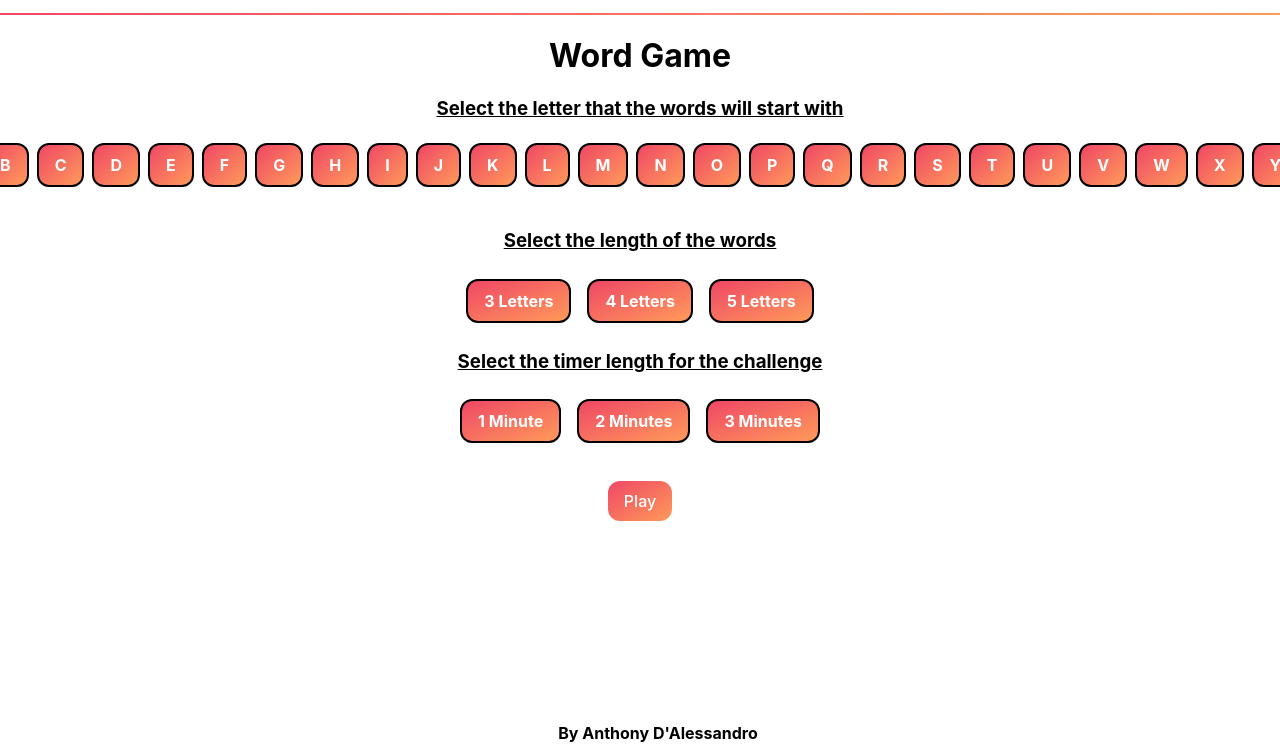
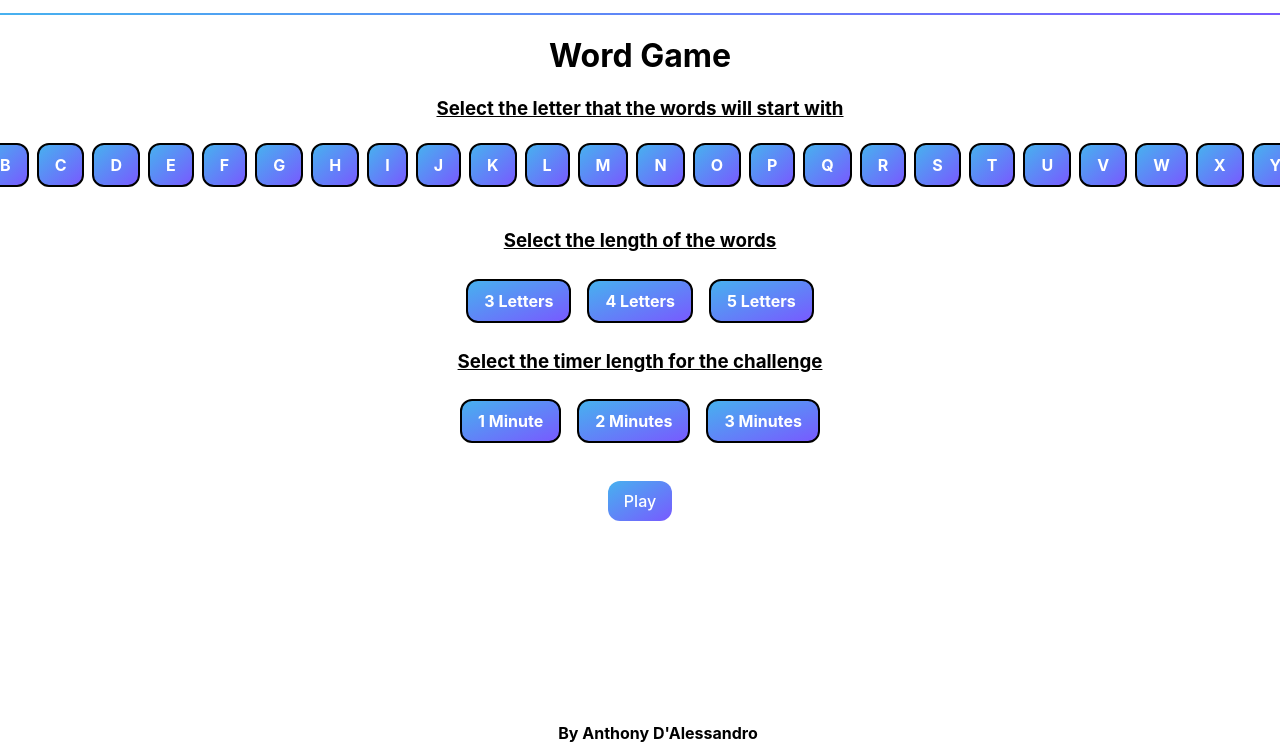
Before and after one commit to anthonyexe/Personal, a plain HTML site: page Word Game/Index.html in a window 1280 px wide. Shown: the part 47-800 px from the top of the page. Drawn offline with Linux system fonts and the light colour scheme.

Commit message:
Update style.css

```diff
--- a/Word Game/style.css
+++ b/Word Game/style.css
@@ -15,7 +15,7 @@ footer {
 }
 
 .regularButtons {
-  background: linear-gradient(to bottom right, #EF4765, #FF9A5A);
+  background: linear-gradient(to bottom right, #47b1ef, #785aff);
     border: 0px;
     border-radius: 12px;
     color: #FFFFFF;
@@ -38,7 +38,7 @@ footer {
 }
 
 .wordLengthChoices {
-    background: linear-gradient(to bottom right, #EF4765, #FF9A5A);
+    background: linear-gradient(to bottom right, #47b1ef, #785aff);
     border: 2px solid;
     border-color: black;
     border-radius: 12px;
@@ -62,7 +62,7 @@ footer {
   }
 
   .letterChoices {
-    background: linear-gradient(to bottom right, #EF4765, #FF9A5A);
+    background: linear-gradient(to bottom right, #47b1ef, #785aff);
     border: 2px solid;
     border-color: black;
     border-radius: 12px;
@@ -88,13 +88,13 @@ footer {
   .letterChoices:hover {
     color: black !important;
     opacity: 1.0 !important;
-    box-shadow: 0 0 .25rem rgba(0, 0, 0, 0.5), -.125rem -.125rem 1rem rgba(239, 71, 101, 0.5), .125rem .125rem 1rem rgba(255, 154, 90, 0.5);
+    box-shadow: 0 0 .25rem rgba(0, 0, 0, 0.5), -.125rem -.125rem 1rem rgba(71, 214, 239, 0.5), .125rem .125rem 1rem rgba(90, 134, 255, 0.5);
   }
 
   .wordLengthChoices:hover {
     color: black !important;
     opacity: 1.0 !important;
-    box-shadow: 0 0 .25rem rgba(0, 0, 0, 0.5), -.125rem -.125rem 1rem rgba(239, 71, 101, 0.5), .125rem .125rem 1rem rgba(255, 154, 90, 0.5);
+    box-shadow: 0 0 .25rem rgba(0, 0, 0, 0.5), -.125rem -.125rem 1rem rgba(71, 214, 239, 0.5), .125rem .125rem 1rem rgba(90, 134, 255, 0.5);
   }
 
   .songChoices:not([disabled]):focus {
@@ -111,7 +111,7 @@ footer {
   }
 
   hr {
-    background: linear-gradient(to right, #EF4765, #FF9A5A);
+    background: linear-gradient(to right, #47b1ef, #785aff);
     height: 2px;
     border: 0;
     margin: 0px -8px 8px;
```
